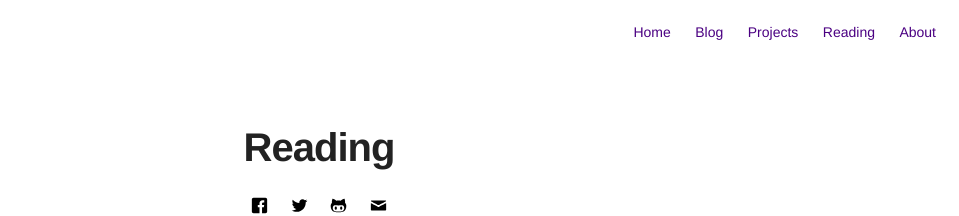
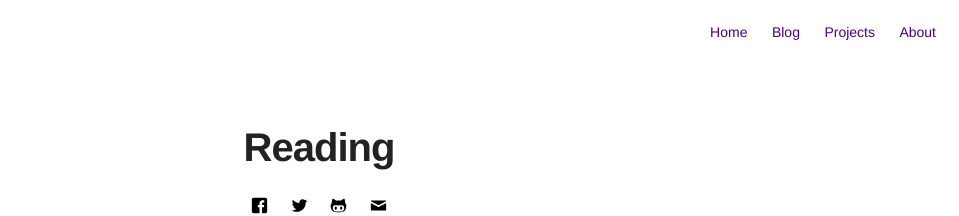
Before and after one commit to caalbert/caalbert.github.io, a Jekyll site: the page built from reading.md, in a window 1280 px wide. Shown: the top 216 px of the page, without its empty margins (321-1280 px from the left). Built offline with Jekyll 4.4.1, drawn with Linux system fonts in a browser that asks for light colours.

Commit message:
change nav.html -- page.title for reading

```diff
--- a/_includes/nav.html
+++ b/_includes/nav.html
@@ -23,7 +23,7 @@
         {% endif %}
 
         {% if site.reading == true %}
-            {% if page.title != "Reading List" %}
+            {% if page.title != "Reading" %}
                 <li class="item">
                     <a class="link" href="{{ site.url }}/reading">Reading</a>
                 </li>
```
